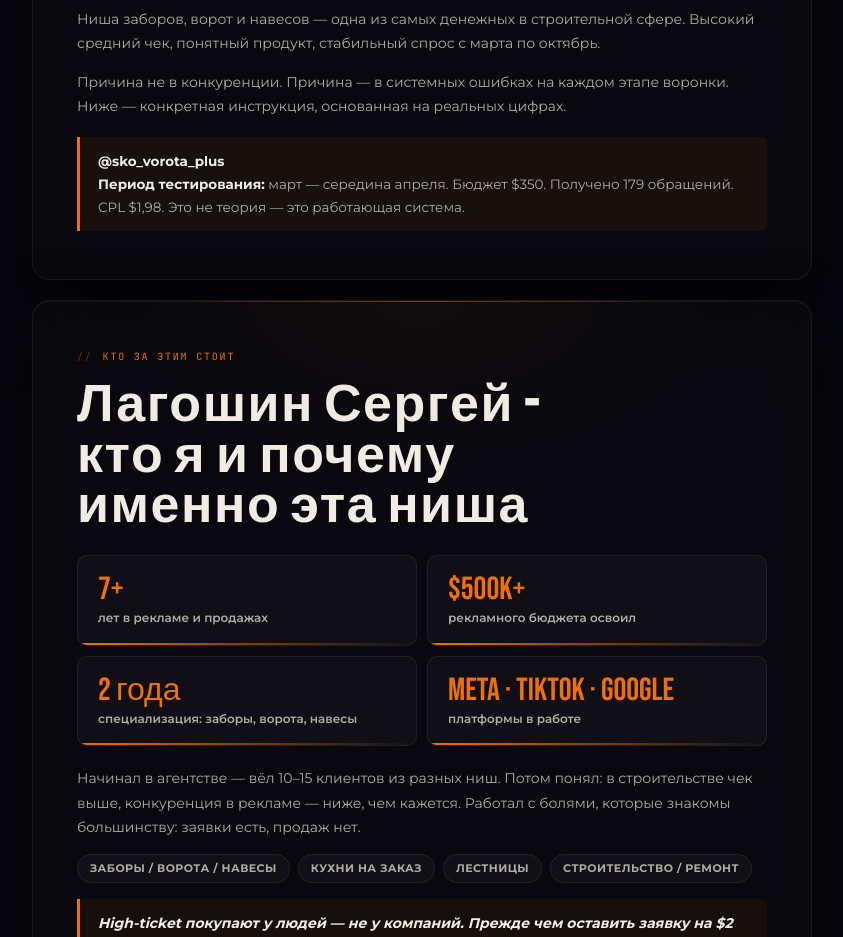
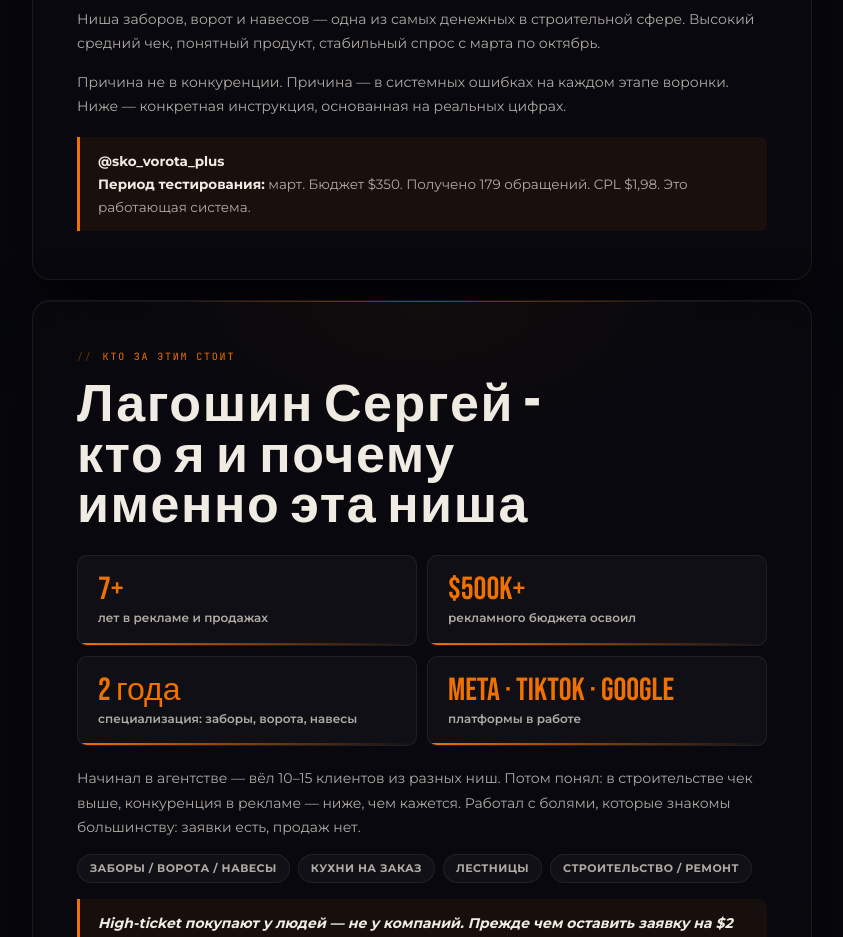
Before and after one commit to srg-lago-bot/100gates, a plain HTML site: page index.html in a window 1280 px wide. Shown: the part 1180-2117 px from the top of the page, without its empty margins (218-1061 px from the left). Drawn offline with Linux system fonts and the light colour scheme.

Commit message:
Update index.html

```diff
--- a/index.html
+++ b/index.html
@@ -500,7 +500,7 @@ footer a{color:var(--orange);text-decoration:none;}
       <h2>Почему большинство сливает бюджет</h2>
       <p>Ниша заборов, ворот и навесов — одна из самых денежных в строительной сфере. Высокий средний чек, понятный продукт, стабильный спрос с марта по октябрь.</p>
       <p>Причина не в конкуренции. Причина — в системных ошибках на каждом этапе воронки. Ниже — конкретная инструкция, основанная на реальных цифрах.</p>
-      <div class="hl"><strong>@sko_vorota_plus<br>Период тестирования:</strong> март — середина апреля. Бюджет $350. Получено 179 обращений. CPL $1,98. Это не теория — это работающая система.</div>
+      <div class="hl"><strong>@sko_vorota_plus<br>Период тестирования:</strong> март. Бюджет $350. Получено 179 обращений. CPL $1,98. Это работающая система.</div>
     </div>
   </div>
 
```
